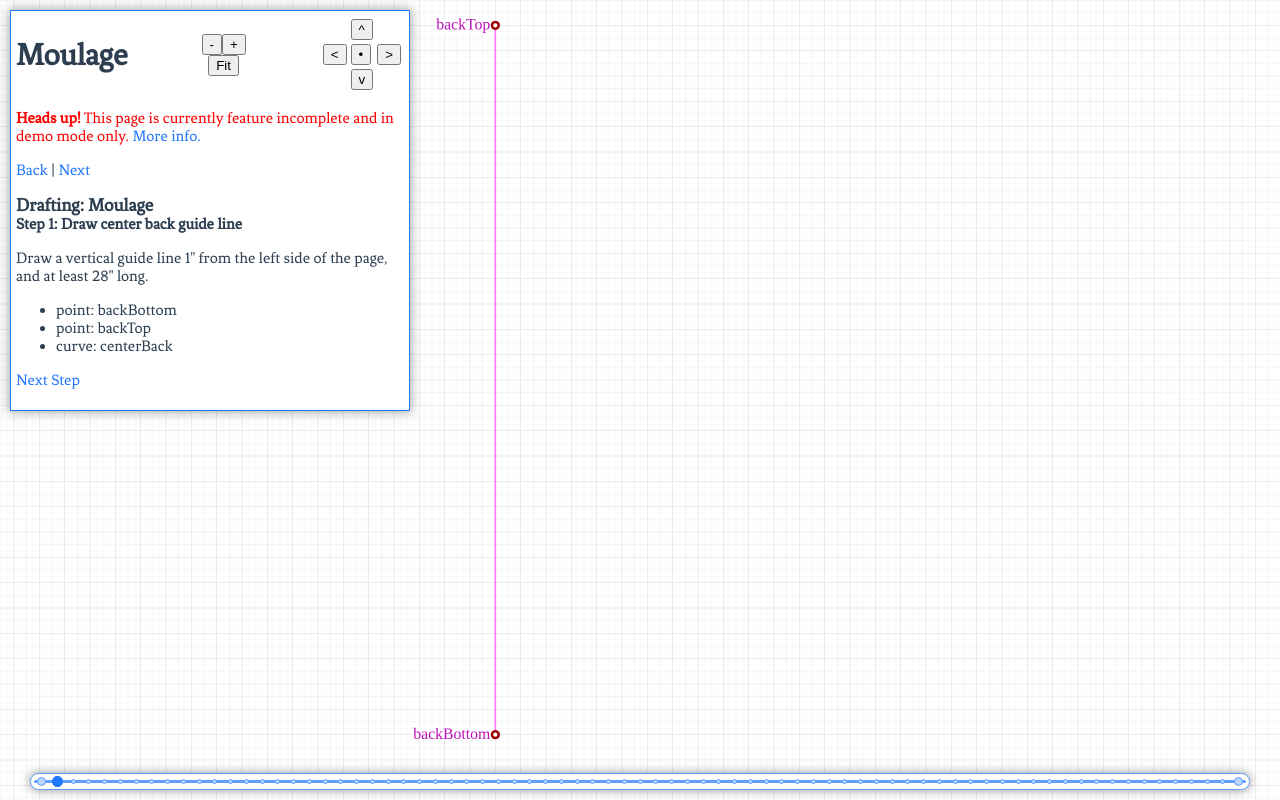
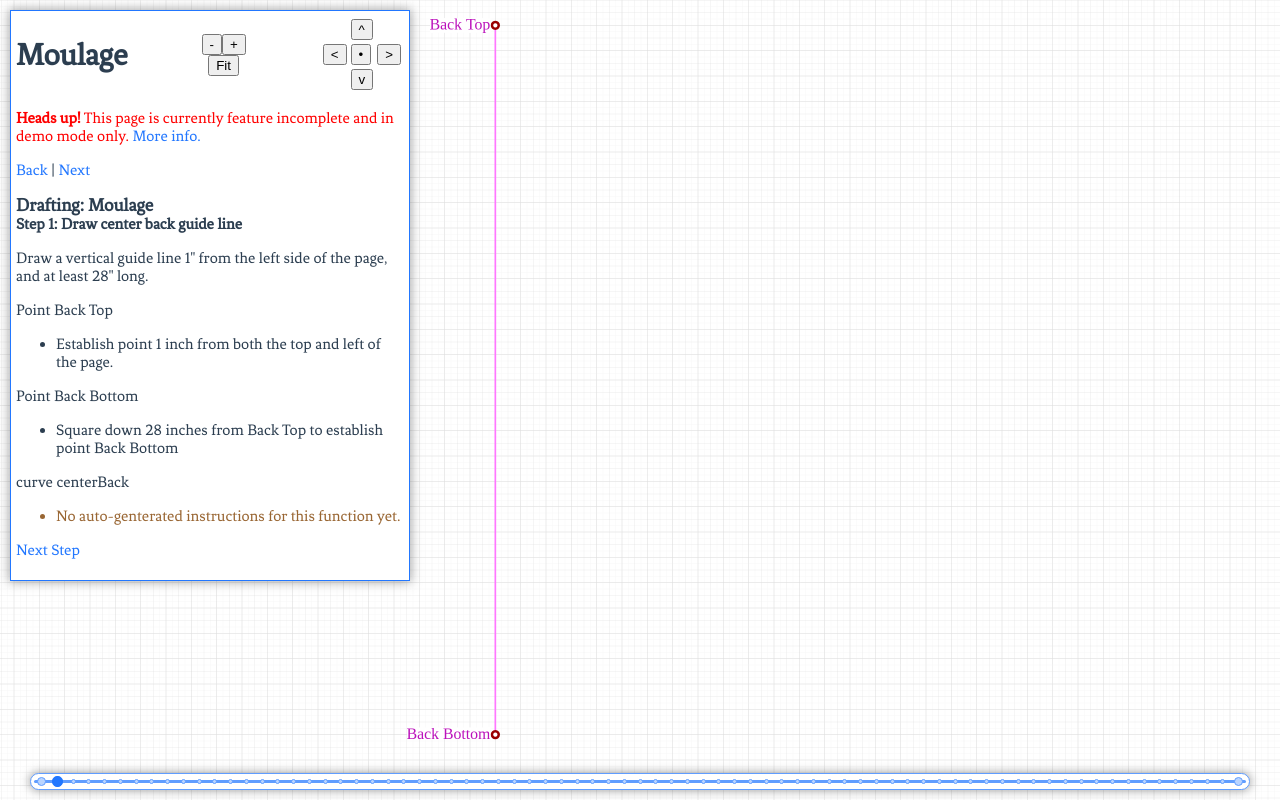
Before and after one commit to quacainia/patternmaking, a Vue app: page /draft/moulage/step/1 in a window 1280 px wide. Built offline with nearby package versions, Linux system fonts and the light colour scheme.

Commit message:
Add automation for simple point instructions (#59)
Added many TODO comments for points that did not have properly generated
intructions.
This resolves Issue #55

```diff
--- a/src/shared/moulage/classes.js
+++ b/src/shared/moulage/classes.js
@@ -7,6 +7,7 @@ export class Pattern {
     this.name = values.name;
     this.title = values.title;
     this.description = values.description;
+    this.isMasculine = values.isMasculine;
     this.patternPieces = {}
     this.steps = [];
   }
@@ -41,7 +42,7 @@ export class Pattern {
       }
       let actionPatternPiece = patternPieces[action.patternPieceName];
 
-      if (action.type === 'point') {
+      if (action.type === 'Point') {
         action.labelDir = action.labelDir || actionPatternPiece.labelDefaultDir;
         actionPatternPiece.points[action.name] = action;
       } else {
@@ -68,7 +69,7 @@ export class Pattern {
             },
           );
         }
-        if (action.type === 'point') {
+        if (action.type === 'Point') {
           displayPieces[action.patternPieceName].points[action.name] = action;
         } else {
           displayPieces[action.patternPieceName].curves[action.name] = action;
@@ -82,7 +83,7 @@ export class Pattern {
     });
 
     this.steps[step-1].actions.forEach(action => {
-      if (action.type === 'point') {
+      if (action.type === 'Point') {
         displayPieces._currentStep.points[action.name] = new Point(action, {displayCurrentStep: true});
       } else {
         displayPieces._currentStep.curves[action.name] = new Curve(action, {displayCurrentStep: true});
@@ -108,7 +109,7 @@ export class Point {
   // Really a vector class, but try to ignore that
 
   constructor(point, options) {
-    this.type = 'point';
+    this.type = 'Point';
     if (Array.isArray(point)) {
       this.values = point;
     } else {
@@ -128,6 +129,8 @@ export class Point {
     this.labelDir = this.options.labelDir || point.labelDir;
     this.labelDefaultDir = this.options.labelDefaultDir || point.labelDefaultDir;
     this.patternPieceName = this.options.patternPieceName || point.patternPieceName;
+    this.generatedInstructions = this.options.generatedInstructions;
+    this.instructions = this.options.instructions || point.instructions;
     this.stepId = point.stepId;
 
     if (this.displayCurrentStep) {
@@ -227,11 +230,19 @@ export class Point {
 
   squareRight(distance, options) {
     let values = [this.values[0]+distance, this.values[1]];
+    if (options && options.name && !options.generatedInstructions) {
+      let direction = (distance > 0) ? 'right' : 'left';
+      options.generatedInstructions = `Square ${direction} ${Math.abs(distance)} inches from ${this.name} to establish point ${options.name}`;
+    }
     return new Point(values, options);
   }
 
   squareUp(distance, options) {
     let values = [this.values[0], this.values[1]-distance];
+    if (options && options.name && !options.generatedInstructions) {
+      let direction = (distance > 0) ? 'up' : 'down';
+      options.generatedInstructions = `Square ${direction} ${Math.abs(distance)} inches from ${this.name} to establish point ${options.name}`;
+    }
     return new Point(values, options);
   }
 
@@ -252,6 +263,10 @@ export class Point {
   toAngleDistance(angle, distance, options) {
     let y = - Math.sin(angle) * distance + this.y;
     let x = Math.cos(angle) * distance + this.x;
+    if (options && options.name && !options.generatedInstructions) {
+      let degrees = angle/Math.PI*180;
+      options.generatedInstructions = `Establish point ${options.name} ${distance} inches from ${this.name} at a ${degrees}° angle`;
+    }
     return new Point([x, y], options);
   }
 }
--- a/src/shared/moulage/patterns/bodice.js
+++ b/src/shared/moulage/patterns/bodice.js
@@ -1,10 +1,10 @@
 import {Curve, Pattern, PatternPiece, Point} from '@/shared/moulage/classes.js';
 import * as utilities from '@/shared/moulage/utilities.js';
 
-let backTop = new Point([1,1], {name: 'backTop', styleName: 'guide'});
-let backBottom = new Point([1,29], {name: 'backBottom', styleName: 'guide'});
-let frontTop = new Point([29,1], {name: 'frontTop', styleName: 'guide'});
-let frontBottom = new Point([29,29], {name: 'frontBottom', styleName: 'guide'});
+let backTop = new Point([1,1], {name: 'Back Top', styleName: 'guide'});
+let backBottom = new Point([1,29], {name: 'Back Bottom', styleName: 'guide'});
+let frontTop = new Point([29,1], {name: 'Front Top', styleName: 'guide'});
+let frontBottom = new Point([29,29], {name: 'Front Bottom', styleName: 'guide'});
 
 export let initialPoints = {
   backBottom,
@@ -26,10 +26,13 @@ export function setupGuide(pattern) {
     },
   }
 
+  // TODO: Auto-generate instructions for end points of initial guide lines
+  backTop.instructions = 'Establish point 1 inch from both the top and left of the page.';
+  backBottom = backTop.squareUp(-28, {name: 'Back Bottom'});
   pattern.addStep({
     actions: [
+      backTop,
       backBottom,
-      backTop,
       utilities.getLine(backTop, backBottom, {styleName: 'guide', name: 'centerBack'}),
     ],
     name: 'centerBack',
@@ -38,10 +41,12 @@ export function setupGuide(pattern) {
     title: 'Draw center back guide line',
   });
 
+  frontTop.instructions = 'Establish point 1 inch from both the top and right of the page.';
+  frontBottom = frontTop.squareUp(-28, {name: 'Front Bottom'});
   pattern.addStep({
     actions: [
+      frontTop,
       frontBottom,
-      frontTop,
       utilities.getLine(frontTop, frontBottom, {styleName: 'guide', name: 'centerFront'}),
     ],
     name: 'centerFront',
@@ -166,6 +171,7 @@ export function drawBackDraft(pattern) {
   });
 
   // 13 W to K
+  // TODO - Create a squareUpToIntersection function to generate instructions
   let K = back.points.W.addv(back.points.E.subv(back.points.D), {name: 'K'});
   pattern.addStep({
     actions: [
@@ -347,6 +353,7 @@ export function drawBackDraft(pattern) {
   let GPrime = utilities.getIntersection(back.points.G, front.points.Y, back.points["F'"], back.points["R'"], pattern.dimensions, {name: "G'", labelDir: 'NE'});
   let PPrime = utilities.getIntersection(back.points.N, back.points.V, back.points.G, front.points.Y, pattern.dimensions, {name: "P'"});
   let PDoublePrime = utilities.getIntersection(back.points["N'"], back.points.V, back.points.G, front.points.Y, pattern.dimensions, {name: "P''", labelDir: 'E'});
+  // TODO: Auto-generate instructions for distance from G' to P
   let P = GPrime.squareRight(halfHip + PPrime.distTo(PDoublePrime), {name: 'P'});
   pattern.addStep({
     actions: [
@@ -365,6 +372,7 @@ export function drawBackDraft(pattern) {
   });
 
   // 44 O to Q'
+  // TODO: Auto-generate instructions for point Q'
   let OQ = utilities.getEulerPerpendicularWithPointInside(
     back.points.O, [back.points.P, back.points.Q], [back.points.R, back.points.Q], pattern.dimensions, {isLeftHanded: true, styleName: 'guide'}
   );
@@ -376,7 +384,6 @@ export function drawBackDraft(pattern) {
     actions: [
       OQ, QPrime,
       utilities.getLine(back.points.R, QPrime, {styleName: 'guide'}),
-      // TODO: Wait until adjusted with the front
     ],
     patternPieceName: 'back',
   });
@@ -412,6 +419,7 @@ export function drawBackDraft(pattern) {
   });
 
   // 48 O to M
+  // TODO: Auto-generate instructions for distance of M, currently weird
   pattern.addStep({
     actions: [
       utilities.getPointAlongLine(back.points.O, back.points.L, back.points.O.distTo(back.points.L)/3, {name: 'M', labelDir: 'E'}),
@@ -481,6 +489,7 @@ export function drawBackDraft(pattern) {
   // TODO: Make arrows for grainline
 
   // 55 mitre the dart
+  // TODO: Auto-generate instructions for mitring a dart.
   let mitredMidPoint = utilities.mitreDart(back.points.S, back.points.C, back.points.J, back.points["J'"], pattern.dimensions, {name: "J''", labelDir: 'N'});
   pattern.addStep({
     actions: [
@@ -730,6 +739,7 @@ export function drawFrontDraft(pattern) {
     halfHipDartGap = PPrime.distTo(PDoublePrime)
     YtoPInitialActions = [PPrime, PDoublePrime];
   }
+  // TODO: Auto-generate instructions for P with intelligible distance
   pattern.addStep({
     actions: [
       ...YtoPInitialActions,
@@ -758,6 +768,7 @@ export function drawFrontDraft(pattern) {
     {isLeftHanded: false}
   );
   let OQ = flippedAndOriginalCurves.flipped;
+  // TODO: Auto-generate instructions for point Q'
   let QPrime = OQ.points[0];
   QPrime.labelDir = "W";
   QPrime.name = "Q'";
@@ -774,6 +785,7 @@ export function drawFrontDraft(pattern) {
   let newBackOQ = flippedAndOriginalCurves.original;
   let backQPrime = newBackOQ.points[0];
   backQPrime.labelDir = 'E';
+  // TODO: Auto-generate instructions for point Q'
   if (backQPrime.approx(backOQ.points[0])) {
     backQPrime.name = "Q'";
   } else {
@@ -807,6 +819,7 @@ export function drawFrontDraft(pattern) {
     sideLevelGuidePoint = bustWidthSLinePoint.squareRight(-1);
   }
 
+  // TODO: Auto-generate instructions for front point S
   let S = utilities.getPointAlongLineDistanceFromPoint([sideLevelGuidePoint, bustWidthSLinePoint], front.points.L, bustPointToSideLevelPointDistance, pattern.dimensions, {name: 'S'});
   pattern.addStep({
     actions: [
@@ -828,6 +841,7 @@ export function drawFrontDraft(pattern) {
   }
 
   // 40 R' to S'
+  // TODO: Auto-generate instructinos for S', which is squareRight to intersection
   if (!pattern.isMasculine) {
     let SPrime = utilities.getIntersection(front.points.S, front.points.O, front.points["R'"], front.points["R'"].squareRight(1), pattern.dimensions, {name: "S'"});
     pattern.addStep({
@@ -854,6 +868,7 @@ export function drawFrontDraft(pattern) {
   }
 
   // 43 G to I
+  // TODO: Auto-generate non-confusing instructions for distance to front point I feminine
   let crossBackGuideLength = 6 + 7/8;
   if (pattern.isMasculine) {
     pattern.addStep({
@@ -876,6 +891,7 @@ export function drawFrontDraft(pattern) {
   }
 
   // 44 I to U
+  // TODO: getIntersection should accept Curve objects and read the name of the curve
   let U = utilities.getIntersection(front.points.I, front.points.I.squareUp(1), front.points.S, bustWidthSLinePoint, pattern.dimensions, {name: 'U'});
   pattern.addStep({
     actions: [
@@ -918,6 +934,7 @@ export function create() {
     name:'moulage',
     title: 'Moulage',
     description: 'This is the moulage you will be making! Don\'t worry that it looks complicated, we\'ll walk you through it step by step. Note: The draft measurements are currently static and the draft is incomplete.',
+    isMasculine: false,
   });
 
   pattern.patternPieces.guide = new PatternPiece();
--- a/src/shared/moulage/utilities.js
+++ b/src/shared/moulage/utilities.js
@@ -819,6 +819,9 @@ export function getPointAlongLine(point1, point2, distance, options) {
   let v = point2.subv(point1);
   let n = v.norm()
   let u = v.div(n);
+  if (options && options.name && !options.generatedInstructions) {
+    options.generatedInstructions = `Establish point ${options.name} ${Math.abs(distance)} inches from ${point1.name} along line ${point1.name}-${point2.name}`;
+  }
   return point1.addv(u.mult(distance), options);
 }
 
@@ -854,6 +857,9 @@ export function getPointAlongLineDistanceFromPoint(line, point, distance, canvas
     console.error("getPointAlongLineDistanceFromPoint: distance not close enough to line provides", line, point, distance, distanceFromPointToNormal);
     return null;
   }
+  if (options && options.name && !options.generatedInstructions) {
+    options.generatedInstructions = `Establish point ${options.name} ${distance} inches from point ${point.name} along line ${line[0].name}-${line[1].name}`;
+  }
   solution1 = getPointAlongLine(normalPoint, line[0], distanceFromNormalAlongLine, options);
   solution2 = getPointAlongLine(normalPoint, line[0], - distanceFromNormalAlongLine, options);
   if (line[0].distTo(solution1) < line[0].distTo(solution2)) {
@@ -882,6 +888,10 @@ export function getIntersection(line1Point1, line1Point2, line2Point1, line2Poin
     console.error("Intersection error:", {Px, Py});
     return null
   }
+
+  if (options && options.name && !options.generatedInstructions) {
+    options.generatedInstructions = `Establish point ${options.name} at the intersection of ${line1Point1.name}-${line1Point2.name} and ${line2Point1.name}-${line2Point2.name}`;
+  }
   return new Point([Px, Py], options);
 }
 
--- a/src/views/Draft.vue
+++ b/src/views/Draft.vue
@@ -25,11 +25,21 @@
         Step {{stepId}}: {{step.title}}
       </h4>
       <p>{{step.instructions}}</p>
-      <ul>
-        <li v-for="(action, index) in step.actions" :key="index">
-          {{action.type}}: {{action.name}}
-        </li>
-      </ul>
+
+      <div v-for="(action, index) in step.actions" :key="index">
+        {{action.type}} {{action.name}}
+        <ul>
+          <li v-if="action.instructions">
+            {{action.instructions}}
+          </li>
+          <li v-else-if="action.generatedInstructions">
+            {{action.generatedInstructions}}
+          </li>
+          <li v-else style="color: #963">
+            No auto-genterated instructions for this function yet.
+          </li>
+        </ul>
+      </div>
     </div>
 
     <p v-if="!isComplete">
```
